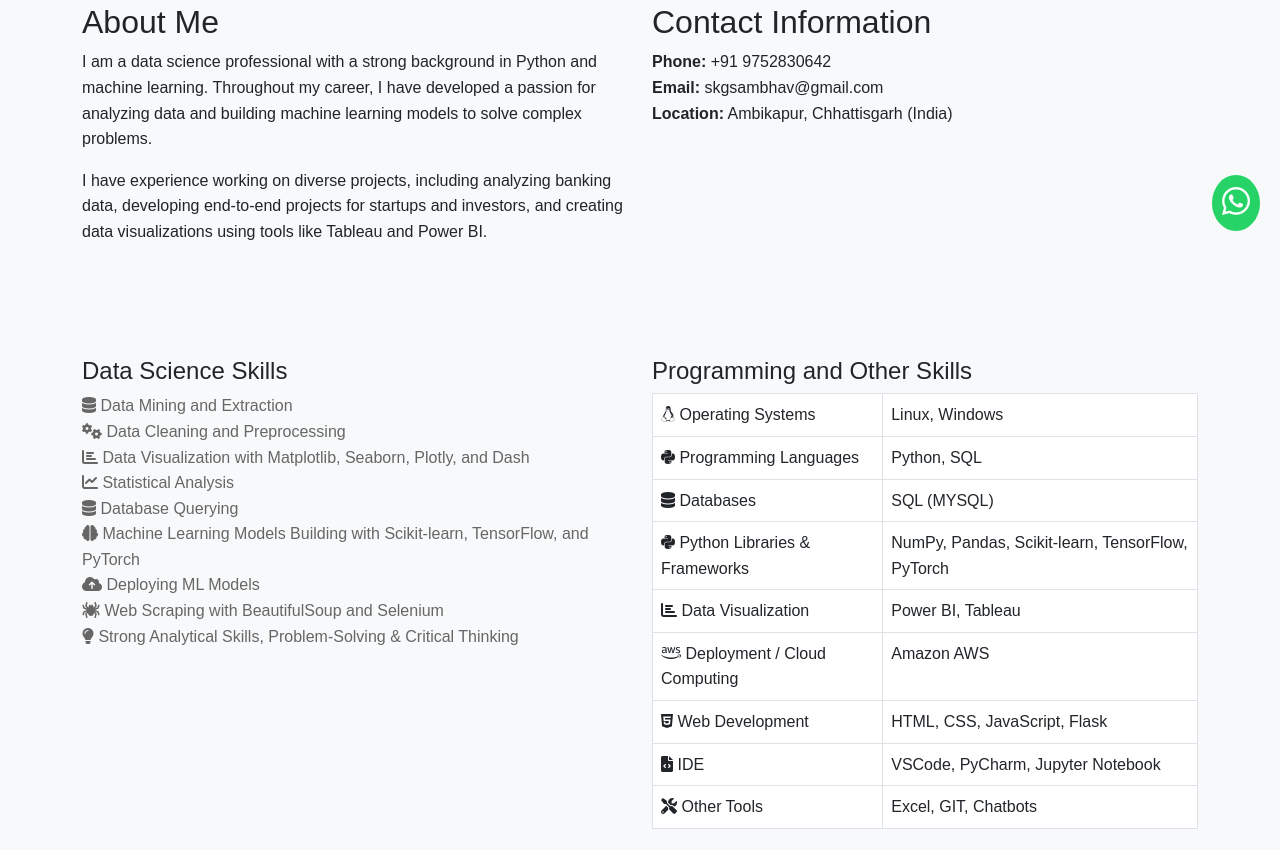
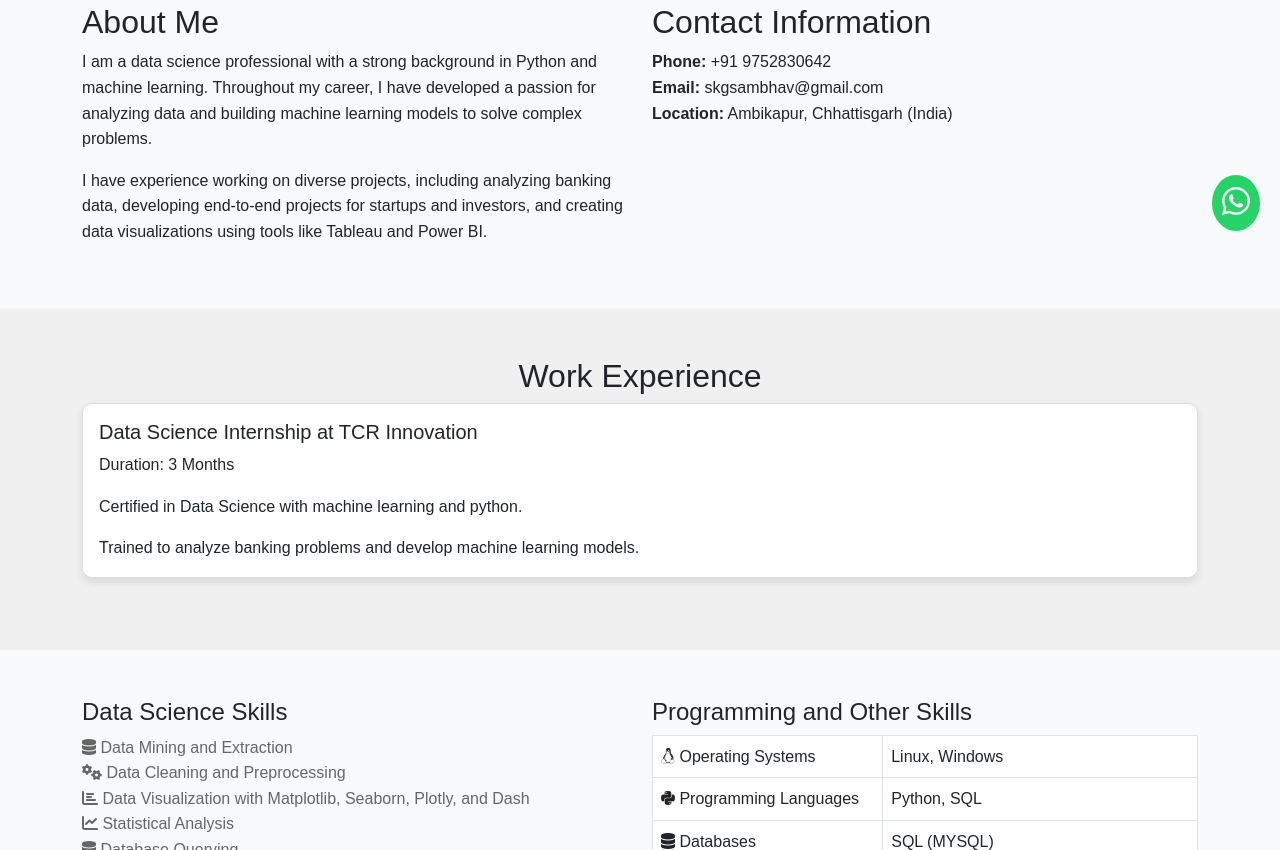
Before and after one commit to skgsambhav/portfolio, a plain HTML site: page index.html in a window 1280 px wide. Shown: the part 549-1399 px from the top of the page. Drawn offline with nearby package versions, Linux system fonts and the light colour scheme.

Commit message:
Update index.html

```diff
--- a/index.html
+++ b/index.html
@@ -17,8 +17,8 @@
   <!-- Profile Section -->
   <section id="profile" class="py-5 text-center bg-light">
     <div class="container">
-      <img src="assets/profile-image.png" alt="Profile Image" class="img-fluid rounded-circle profile-image"
-        width="200" height="200">
+      <img src="assets/profile-image.png" alt="Profile Image" class="img-fluid rounded-circle profile-image" width="200"
+        height="200">
 
       <h2 id="typed-text" class="mt-3">Hello, I'm <span class="text-primary">Sambhav Kumar Gupta</span></h2>
       <h5 class="text-primary">Data Science Professional</h5>
@@ -47,7 +47,7 @@
   <!-- Navigation Bar -->
   <nav class=" navbar navbar-expand-lg navbar-light bg-light fixed-top">
     <div class="container">
-      <a class="navbar-brand text-dark" href="https://skgsambhav.github.io/portfolio/">Portfolio</a>
+      <a class="navbar-brand text-dark" href="#">Portfolio</a>
       <a href="path/to/your-resume.pdf" download class="btn btn-primary">Download My Resume</a>
       <button class="navbar-toggler" type="button" data-bs-toggle="collapse" data-bs-target="#navbarNav"
         aria-controls="navbarNav" aria-expanded="false" aria-label="Toggle navigation">
@@ -102,6 +102,24 @@
             <li><strong>Email:</strong> skgsambhav@gmail.com</li>
             <li><strong>Location:</strong> Ambikapur, Chhattisgarh (India)</li>
           </ul>
+        </div>
+      </div>
+    </div>
+  </section>
+
+  <section id="work-experience" class="py-5">
+    <div class="container">
+      <h2 class="text-center">Work Experience</h2>
+      <div class="row">
+        <div class="col-lg-12">
+          <div class="card mb-4">
+            <div class="card-body">
+              <h5 class="card-title">Data Science Internship at TCR Innovation</h5>
+              <p class="card-text">Duration: 3 Months</p>
+              <p class="card-text">Certified in Data Science with machine learning and python.</p>
+              <p class="card-text">Trained to analyze banking problems and develop machine learning models.</p>
+            </div>
+          </div>
         </div>
       </div>
     </div>
@@ -216,7 +234,7 @@
     </div>
   </section>
 
-    <!-- Contact Section -->
+  <!-- Contact Section -->
   <section id="contact" class="bg-light py-5">
     <div class="container">
       <h2 class="text-center">Contact</h2>
@@ -238,18 +256,6 @@
   </section>
 
   <!-- Add the following script to your HTML file -->
-  <script>
-    function sendEmail() {
-      const name = document.querySelector('input').value;
-      const message = document.querySelector('#message-text').value;
-      const subject = "Contact Inquiry from " + name;
-      const body = "Hi, Here's my message:\n\n" + message;
-
-      const mailtoLink = "mailto:skgsambhav@gmail.com" + "?subject=" + encodeURIComponent(subject) + "&body=" + encodeURIComponent(body);
-
-      window.location.href = mailtoLink;
-    }
-  </script>
 
   <!-- Add Bootstrap JS and custom JS -->
   <script src="https://cdn.jsdelivr.net/npm/bootstrap@5.3.0/dist/js/bootstrap.bundle.min.js"></script>
@@ -268,6 +274,18 @@
     }
 
     const typingInterval = setInterval(typeText, 100); // Adjust typing speed here
+
+
+    function sendEmail() {
+      const name = document.querySelector('input').value;
+      const message = document.querySelector('#message-text').value;
+      const subject = "Contact Inquiry from " + name;
+      const body = "Hi, Here's my message:\n\n" + message;
+
+      const mailtoLink = "mailto:skgsambhav@gmail.com" + "?subject=" + encodeURIComponent(subject) + "&body=" + encodeURIComponent(body);
+
+      window.location.href = mailtoLink;
+    }
   </script>
 </body>
 
```
